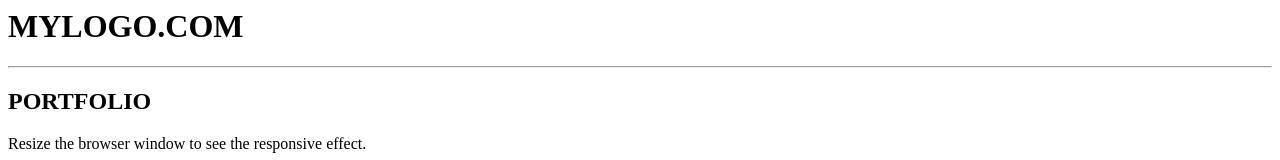
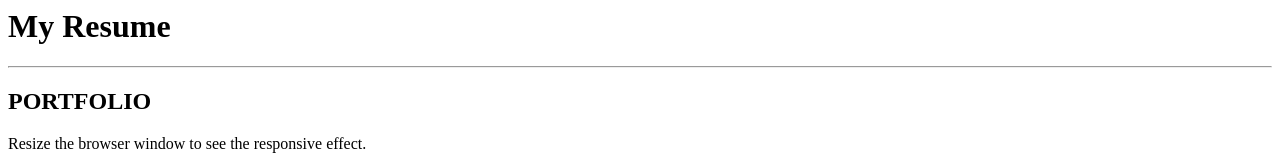
Before and after one commit to thisisAnahita/resume, a plain HTML site: page index.html in a window 1280 px wide. Shown: the top 160 px of the page. Drawn offline with Linux system fonts and the light colour scheme.

Commit message:
Update index.html

```diff
--- a/index.html
+++ b/index.html
@@ -1,7 +1,7 @@
 <!-- MAIN (Center website) -->
 <div class="gh-pages">
 
-<h1>MYLOGO.COM</h1>
+<h1>My Resume</h1>
 <hr>
 
 <h2>PORTFOLIO</h2>
```
